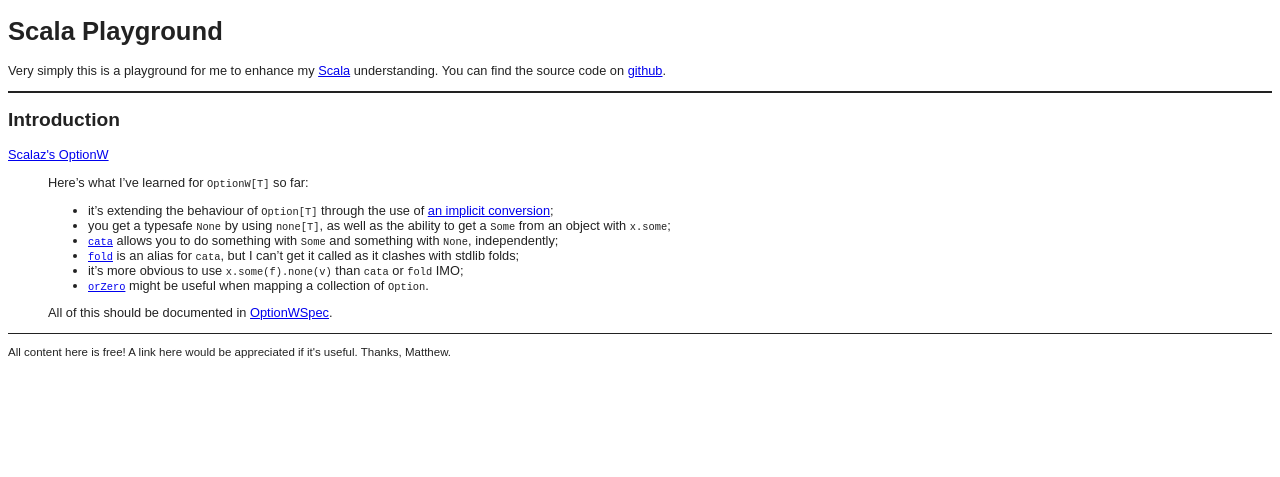
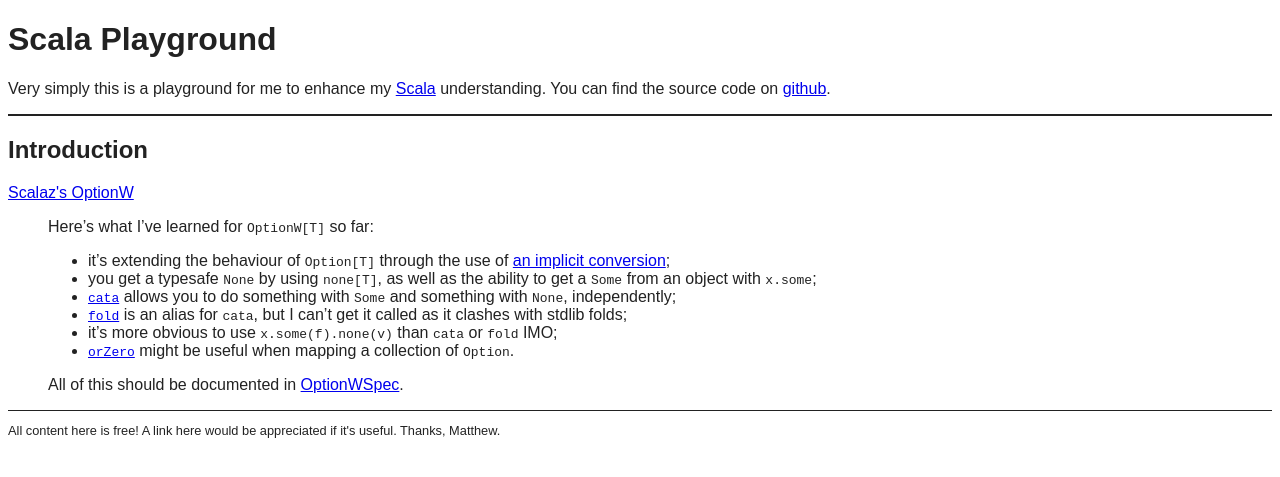
Before and after one commit to mattdenner/scala-playground, a Jekyll site: the page built from index.html, in a window 1280 px wide. Shown: the top 477 px of the page. Built offline with Jekyll 4.4.1, drawn with Linux system fonts in a browser that asks for light colours; the list of posts is cut into pages by our own code.

Commit message:
Better font sizing.  Will switch to HTML5 boiler plate!

```diff
--- a/_layouts/default.html
+++ b/_layouts/default.html
@@ -3,9 +3,9 @@
   <head>
     <title>Scala Playground - {{page.title}}</title>
     <style type="text/css">
-      body { color: #222; background-color: #fff; font-family: Arial, Helvetica, sans-serif; font-size: 0.8em; }
+      body { color: #222; background-color: #fff; font-family: Arial, Helvetica, sans-serif; font-size: 1em; }
       body > header { border-bottom: 2px solid #222; }
-      body > footer { border-top: 1px solid #222; font-size: 0.9em; }
+      body > footer { border-top: 1px solid #222; font-size: 0.8em; }
     </style>
   </head>
   <body>
```
